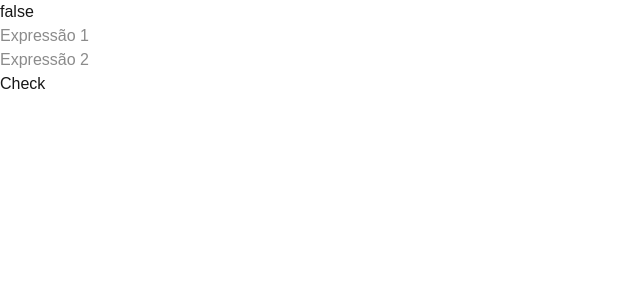
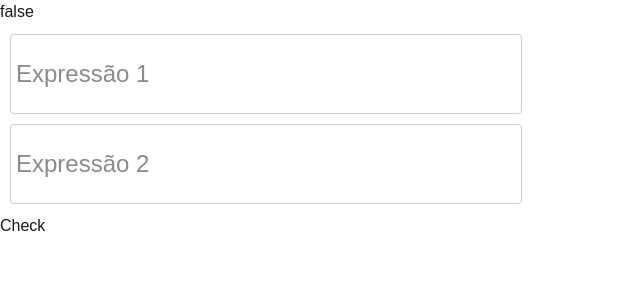
Before and after one commit to Arthur-A-M/logic-calculator, a Next.js app: page / in a window 1280 px wide. Shown: the top 300 px of the page, without its empty margins (0-640 px from the left). Built offline with nearby package versions, Linux system fonts and the light colour scheme.

Commit message:
Style ExpressionField
ExpressionField now has a dedicated styles file.

```diff
--- /dev/null
+++ b/components/ExpressionField/expressionField.module.css
@@ -0,0 +1,16 @@
+.container {
+    display: flex;
+    width: 40%;
+    height: 80px;
+    margin: 10px;
+    border: 1px solid #ccc;
+    border-radius: 4px;
+}
+
+.input {
+    width: 100%;
+    font-size: 24px;
+    padding: 5px;
+    border: none;
+    outline: none;
+}
--- a/components/ExpressionField/index.tsx
+++ b/components/ExpressionField/index.tsx
@@ -1,4 +1,6 @@
 import type { Expressions } from '@/constants';
+
+import styles from './expressionField.module.css';
 
 export default function ExpressionField({
     name,
@@ -14,11 +16,12 @@ export default function ExpressionField({
     setState: React.Dispatch<React.SetStateAction<Expressions>>;
 }) {
     return (
+        <div className={styles.container}>
             <input
                 type="text"
                 name={name}
                 placeholder={placeholder}
-            style={{ width: "100%" }}
+                className={styles.input}
                 value={state[value]}
                 onChange={(e) =>
                     setState((prevState: Expressions) => ({
@@ -27,5 +30,6 @@ export default function ExpressionField({
                     }))
                 }
             />
+        </div>
     );
 }
```
Lines whose indentation alone changed are shown as unchanged.
